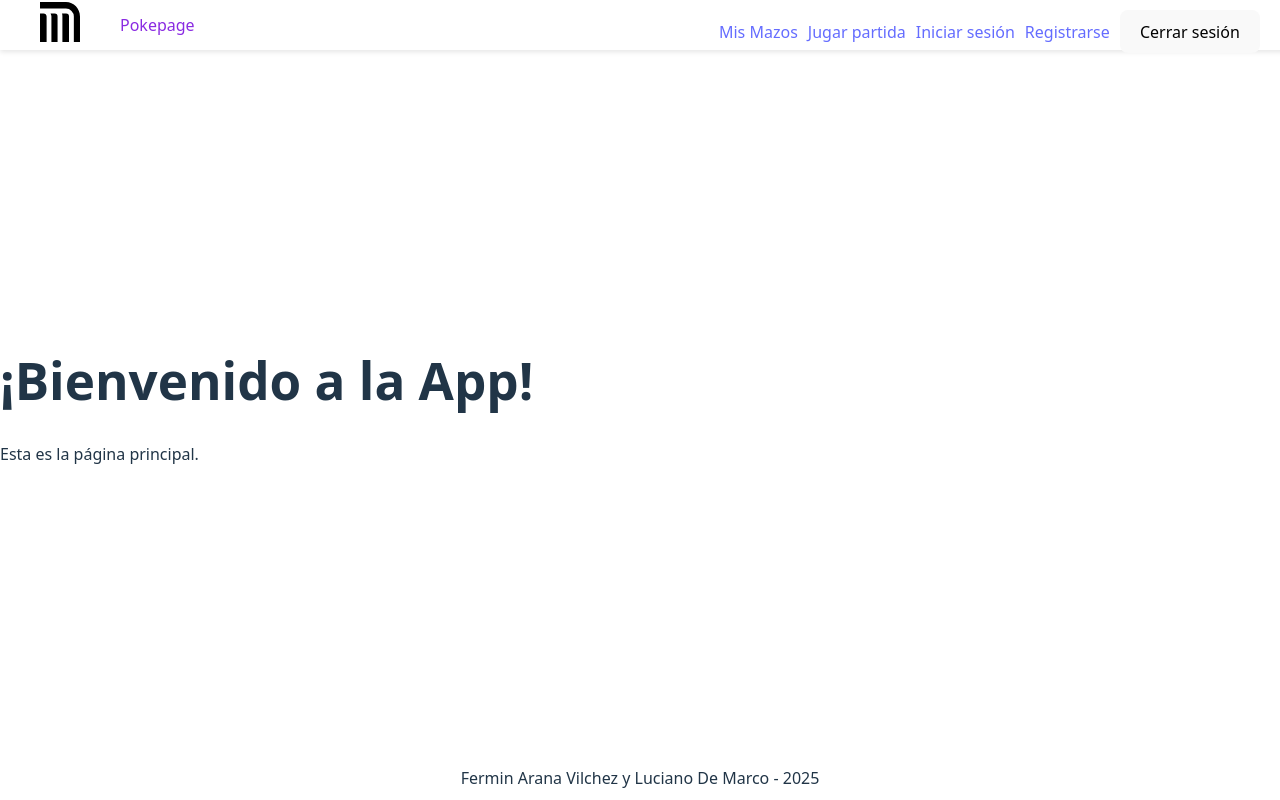
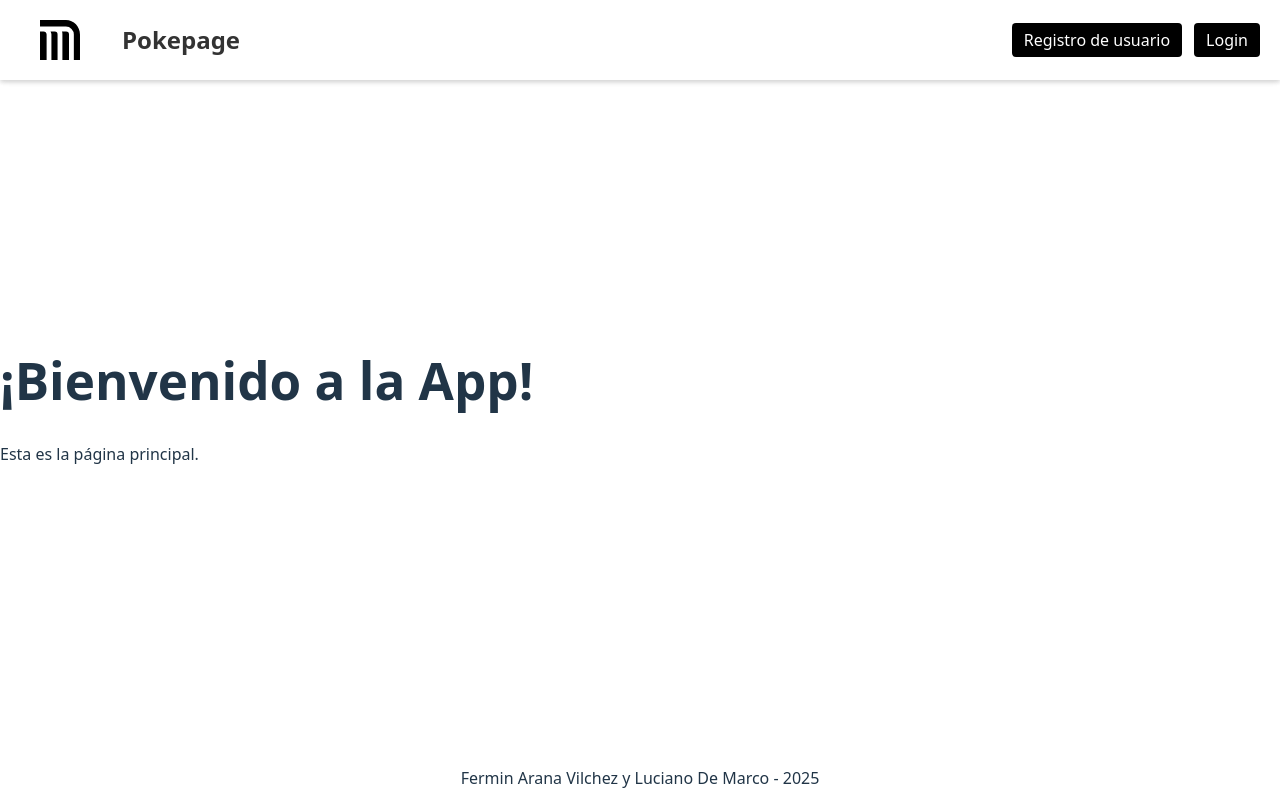
Before and after one commit to Fermin-Arana/proyectoPHP, a React (Vite) app in the folder mi-proyecto/: page / in a window 1280 px wide. Built offline with nearby package versions, Linux system fonts and the light colour scheme.

Commit message:
cambio de botones cuando esta logueado y cuando no

```diff
--- a/mi-proyecto/src/assets/styles/NavBarComponent.css
+++ b/mi-proyecto/src/assets/styles/NavBarComponent.css
@@ -1,10 +1,64 @@
-.navbar {
-  position:fixed;
-  display:flex;
-  align-items:center;
-  top:0;
-  gap:10px;
-  right:0;
-  padding:10px 20px;
-  width:auto;
+/* Header blanco con logo y botones */
+.header {
+  display: flex;
+  justify-content: space-between;
+  align-items: center;
+  background: #fff;
+  padding: 20px 32px;      /* más espacio vertical y horizontal */
+  min-height: 80px;
+  box-sizing: border-box;
+  box-shadow: 0 2px 4px rgba(0, 0, 0, 0.1);
 }
+
+.logo {
+  height: 48px;
+  margin-right: 12px;
+}
+
+.logo-container {
+  display: flex;
+  align-items: center;
+  gap: 12px;
+}
+
+.logo-text {
+  font-size: 24px;        /* tamaño de fuente más grande */
+  font-weight: bold;      /* texto en negrita */
+  color: #333;            /* color oscuro para contraste */
+}
+
+.header__buttons,
+.header__user {
+  display: flex;
+  align-items: center;
+  gap: 12px;
+}
+
+.saludo-area {
+  background-color: #33333300;
+  padding: 24px;
+  display: flex;
+  justify-content: center;
+  align-items: center;
+}
+
+.navbar__greeting {
+  font-size: 20px;
+  font-weight: 600;
+  color: #f8f8f8;
+}
+
+.header__user button,
+.header__buttons button {
+  background: #000000;
+  color: white;
+  border: none;
+  padding: 6px 12px;
+  border-radius: 4px;
+  cursor: pointer;
+}
+
+.header__user button:hover,
+.header__buttons button:hover {
+  background: #8e24aa;
+}
--- a/mi-proyecto/src/components/General/NavBarComponent.jsx
+++ b/mi-proyecto/src/components/General/NavBarComponent.jsx
@@ -1,22 +1,50 @@
-// NavBarComponent.jsx
-import { Link } from 'react-router-dom';
+import { useNavigate } from 'react-router-dom';
+import { useAuth } from '../context/AuthContext';
 import '../../assets/styles/NavBarComponent.css';
+import iconoPagina from '../../assets/images/iconoPagina.svg';
 
 const NavBarComponent = () => {
+  const { loading, isAuthenticated, user, logout } = useAuth();
+  const navigate = useNavigate();
+
+  if (loading) return null;
+
+  const handleLogout = () => {
+    logout();
+    navigate('/login', { replace: true });
+  };
+
   return (
-    <nav className="navbar">
-      <Link to="/mazos">Mis Mazos</Link>
-      <Link to="/jugar-partida">Jugar partida</Link>
-      <Link to="/login">Iniciar sesión</Link>
-      <Link to="/register">Registrarse</Link>
-      <button onClick={cerrarSesion}>Cerrar sesión</button>
-    </nav>
+    <>
+      {/* Header blanco con logo y botones de login/registro */}
+      <header className="header">
+      <div className="logo-container">
+        <img src={iconoPagina} alt="Pokepage" className="logo" />
+        <span className="logo-text">Pokepage</span>
+      </div>
+
+      {isAuthenticated ? (
+        <div className="header__user">
+          <button onClick={() => navigate('/mazos')}>Mis mazos</button>
+          <button onClick={() => navigate('/editar-usuario')}>Editar usuario</button>
+          <button onClick={handleLogout}>Logout</button>
+        </div>
+      ) : (
+        <div className="header__buttons">
+          <button onClick={() => navigate('/register')}>Registro de usuario</button>
+          <button onClick={() => navigate('/login')}>Login</button>
+        </div>
+      )}
+    </header>
+
+    {isAuthenticated && (
+    <section className="saludo-area">
+      <span className="navbar__greeting">Hola {user?.usuario}!!</span>
+    </section>
+  )}
+
+    </>
   );
 };
 
-const cerrarSesion = () => {
-  localStorage.removeItem('token');
-  window.location.href = '/';
-};
-
 export default NavBarComponent;
```
